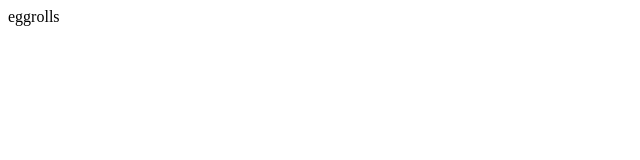
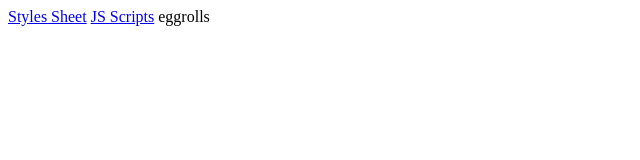
Before and after one commit to Fuecha/simple-js-app, a plain HTML site: page index.html in a window 1280 px wide. Shown: the whole page, without its empty margins (0-640 px from the left). Drawn offline with Linux system fonts and the light colour scheme.

Commit message:
Update index.html

```diff
--- a/index.html
+++ b/index.html
@@ -6,6 +6,8 @@
     <title>Simple JS App</title>
   </head>
   <body>
+    <a href="styles.css">Styles Sheet</a>
+    <a href="scripts.js">JS Scripts</a>
     <script src="js/scripts.js"></script>
   </body>
 </html>
```
